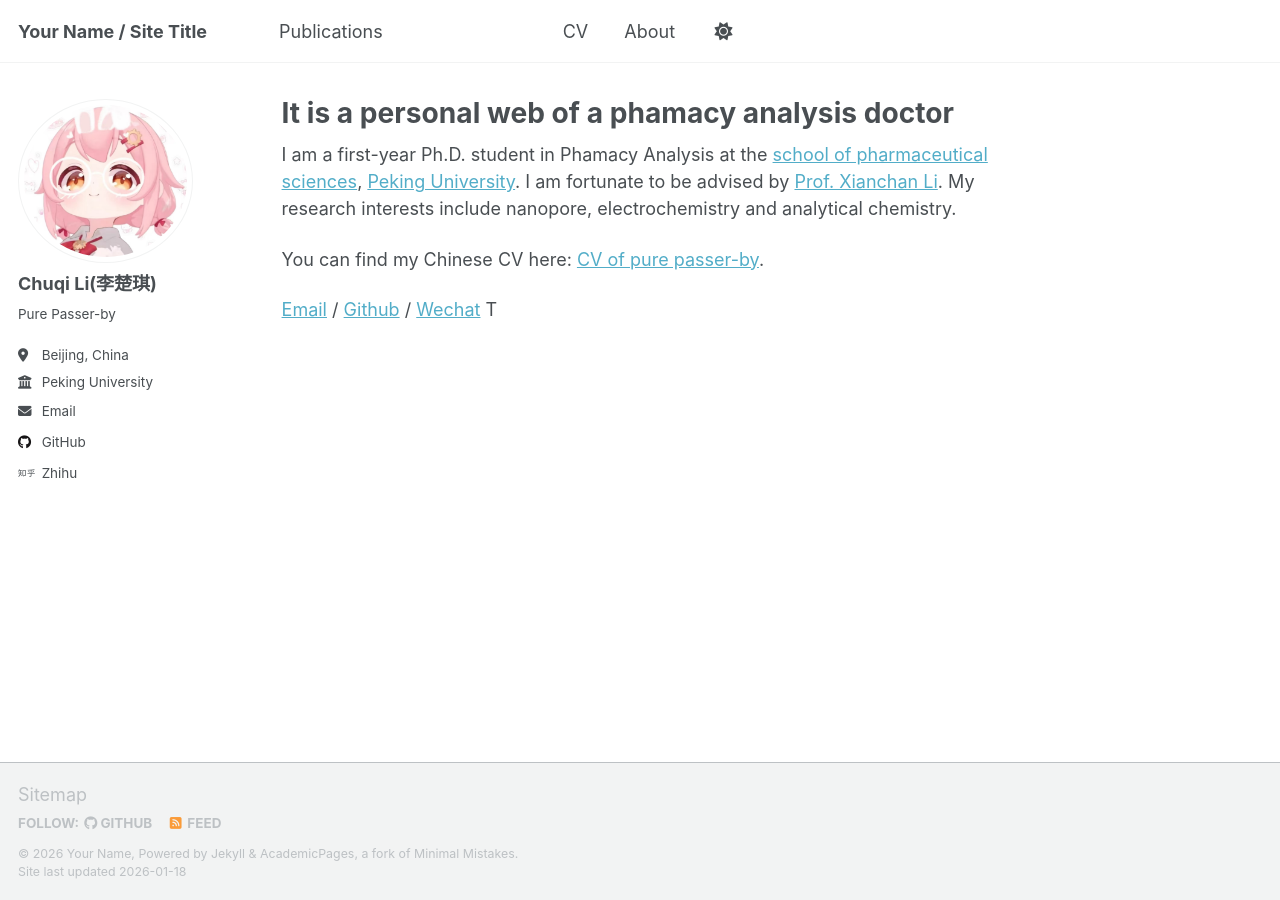
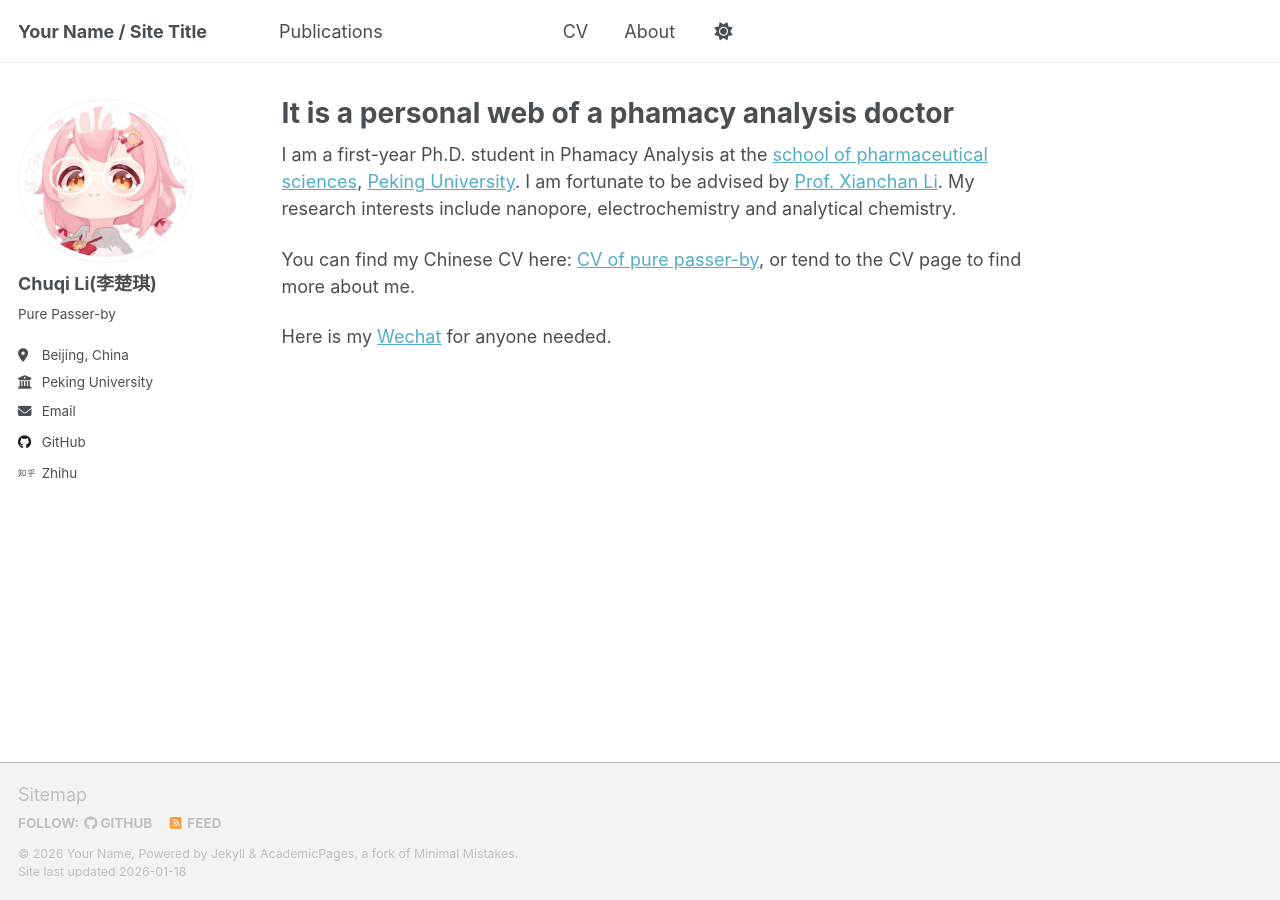
Before and after one commit to soki233/soki233.github.io, a Jekyll site: the page built from _pages/about.md, in a window 1280 px wide. Built offline with Jekyll 4.4.1, drawn with Linux system fonts in a browser that asks for light colours; a script that is not in the unit is left out.

Commit message:
Update about.md

```diff
--- a/_pages/about.md
+++ b/_pages/about.md
@@ -9,6 +9,6 @@ redirect_from:
 
 I am a first-year Ph.D. student in Phamacy Analysis at the [school of pharmaceutical sciences](https://sps.bjmu.edu.cn/), [Peking University](https://www.pku.edu.cn/). I am fortunate to be advised by [Prof. Xianchan Li](http://dpa.sps.bjmu.edu.cn/gbenglish/Faculty2022/Professor/2aba88aca18b4ad39b1eb00785a138f1.htm). My research interests include nanopore, electrochemistry and analytical chemistry.
 
-You can find my Chinese CV here: [CV of pure passer-by](assets/CV of LCQ.pdf).
+You can find my Chinese CV here: [CV of pure passer-by](assets/CV of LCQ.pdf), or tend to the CV page to find more about me.
 
-[Email](chuqili@pku.edu.cn) / [Github](https://github.com/soki233) / [Wechat](images/mywechat.jpg) T
+Here is my [Wechat](images/mywechat.jpg) for anyone needed.
```
